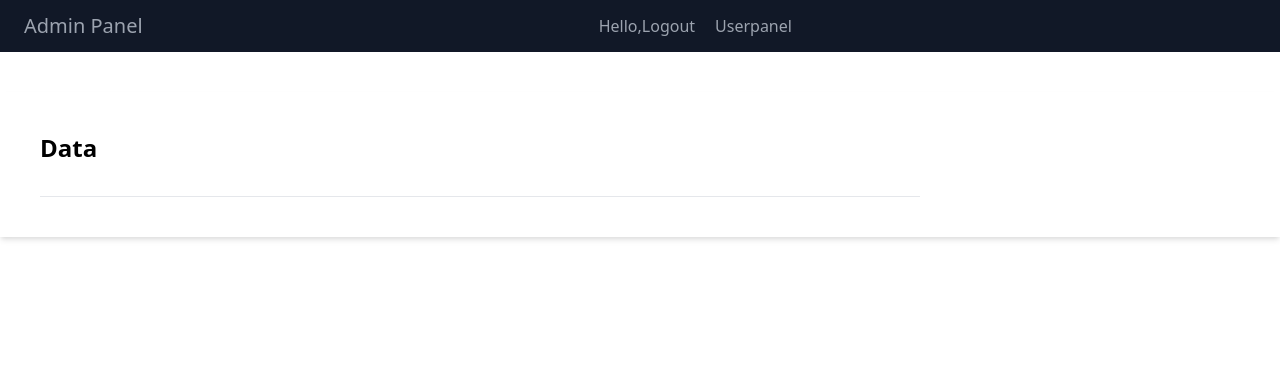
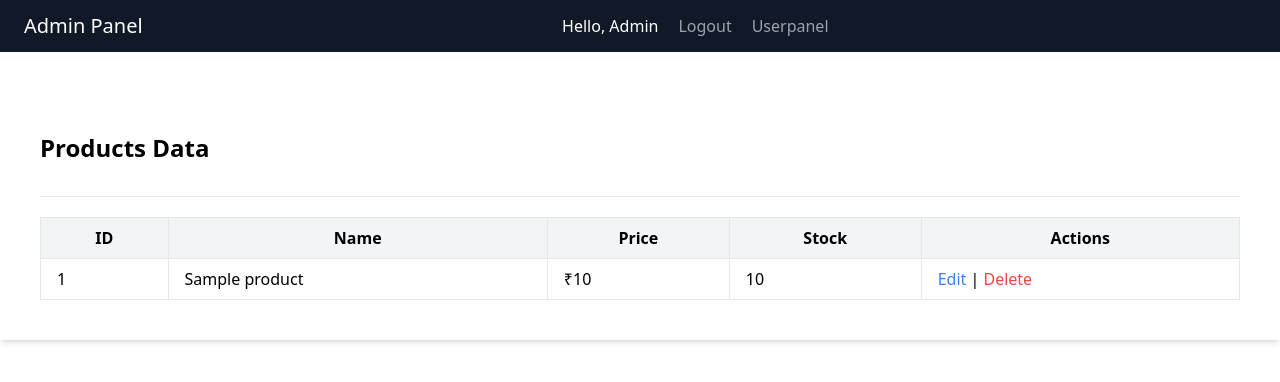
Before and after one commit to rao23shal/confectionary-shop-billing-system, a PHP site: page /admin_panel.php in a window 1280 px wide. Shown: the top 382 px of the page. Run offline with PHP 8.4, Linux system fonts and the light colour scheme; tables that the repository leaves empty or names only in its code hold one stand-in row (values such as "Sample post").

Commit message:
Initial PHP project push

```diff
--- a/admin/admin_panel.php
+++ b/admin/admin_panel.php
@@ -1,3 +1,16 @@
+<?php
+session_start();
+
+// connect to DB
+$con = mysqli_connect("localhost", "root", "", "user_data");
+if(!$con){
+    die("Connection failed: " . mysqli_connect_error());
+}
+
+// fetch products from table
+$result = mysqli_query($con, "SELECT * FROM products");
+?>
+
 <!DOCTYPE html>
 <html lang="en">
 <head>
@@ -5,28 +18,58 @@
     <meta http-equiv="X-UA-Compatible" content="IE=edge">
     <meta name="viewport" content="width=device-width, initial-scale=1.0">
     <link href="https://unpkg.com/tailwindcss@^2/dist/tailwind.min.css" rel="stylesheet">
-
-    <title>Document</title>
+    <title>Admin Panel</title>
 </head>
 <body>
 <header class="text-gray-400 bg-gray-900 body-font">
     <div class="container mx-auto flex flex-wrap p-3 flex-col md:flex-row items-center">
-    <span class="ml-3 text-xl">Admin Panel</span>
+        <span class="ml-3 text-xl text-white">Admin Panel</span>
+        <nav class="md:ml-auto md:mr-auto flex flex-wrap items-center text-base justify-center">
+            <h3 class="mr-5 text-white">Hello, Admin</h3>
+            <a href="logout.php" class="mr-5 hover:text-white">Logout</a>
+            <a href="index1.php" class="mr-5 hover:text-white">Userpanel</a>
+        </nav>
+    </div>
+</header>
 
-    <nav class="md:ml-auto md:mr-auto flex flex-wrap items-center text-base justify-center">
-        <h3>Hello, </h3><br>
-        <a href="#" class="mr-5 hover:text-white">Logout</a>
-        <a href="index1.php" class="mr-5 hover:text-white">Userpanel</a>
-      </nav></div>
-</header>
-<body >
-        <div class="container mx-auto mt-10">
-          <div class="flex shadow-md my-10">
-            <div class="w-3/4 bg-white px-10 py-10">
-              <div class="flex justify-between border-b pb-8">
-                <h1 class="font-semibold text-2xl">Data</h1>
-              </div>
-              <div class="lg:w-4/3 w-full mx-auto ">
-              <table class="table-auto w-full ">
+<div class="container mx-auto mt-10">
+    <div class="flex shadow-md my-10">
+        <div class="w-full bg-white px-10 py-10">
+            <div class="flex justify-between border-b pb-8">
+                <h1 class="font-semibold text-2xl">Products Data</h1>
+            </div>
+
+            <div class="lg:w-4/4 w-full mx-auto mt-5">
+                <table class="table-auto w-full border border-gray-300">
+                    <thead>
+                        <tr class="bg-gray-100">
+                            <th class="px-4 py-2 border">ID</th>
+                            <th class="px-4 py-2 border">Name</th>
+                            <th class="px-4 py-2 border">Price</th>
+                            <th class="px-4 py-2 border">Stock</th>
+                            <th class="px-4 py-2 border">Actions</th>
+                        </tr>
+                    </thead>
+                    <tbody>
+                        <?php while($row = mysqli_fetch_assoc($result)) { ?>
+                        <tr>
+                            <td class="px-4 py-2 border"><?php echo $row['id']; ?></td>
+                            <td class="px-4 py-2 border"><?php echo $row['name']; ?></td>
+                            <td class="px-4 py-2 border">₹<?php echo $row['price']; ?></td>
+                            <td class="px-4 py-2 border"><?php echo $row['stock']; ?></td>
+                            <td class="px-4 py-2 border">
+                                <a href="edit_product.php?id=<?php echo $row['id']; ?>" class="text-blue-500">Edit</a> |
+                                <a href="delete_product.php?id=<?php echo $row['id']; ?>" class="text-red-500">Delete</a>
+                            </td>
+                        </tr>
+                        <?php } ?>
+                    </tbody>
+                </table>
+            </div>
+
+        </div>
+    </div>
+</div>
+
 </body>
 </html>
--- a/index1.php
+++ b/index1.php
@@ -19,8 +19,8 @@
         </h1>
         <p class="mb-8 leading-relaxed">Copper mug try-hard pitchfork pour-over freegan heirloom neutra air plant cold-pressed tacos poke beard tote bag. Heirloom echo park mlkshk tote bag selvage hot chicken authentic tumeric truffaut hexagon try-hard chambray.</p>
         <div class="flex justify-center">
-          <button class="inline-flex text-white bg-red-500 border-0 py-2 px-6 focus:outline-none hover:bg-red-600 rounded text-lg">Button</button>
-          <button class="ml-4 inline-flex text-gray-400 bg-gray-800 border-0 py-2 px-6 focus:outline-none hover:bg-gray-700 hover:text-white rounded text-lg">Button</button>
+          <button class="inline-flex text-white bg-red-500 border-0 py-2 px-6 focus:outline-none hover:bg-red-600 rounded text-lg">Buy Now</button>
+          <button class="ml-4 inline-flex text-gray-400 bg-gray-800 border-0 py-2 px-6 focus:outline-none hover:bg-gray-700 hover:text-white rounded text-lg">View more</button>
         </div>
       </div>
       <div class="lg:max-w-lg lg:w-full md:w-1/2 w-5/6">
@@ -131,7 +131,7 @@
             <img alt="team" class="flex-shrink-0 rounded-lg w-full h-56 object-cover object-center mb-4" src="images/h1-rev-img-7.png">
             <div class="w-full">
               <form action="manage_cart.php" method="POST">
-              <h2 class="title-font font-medium text-lg text-white">Alper Kamu</h2>
+              <h2 class="title-font font-medium text-lg text-white">Cheese Cake</h2>
               <button class="inline-flex text-white bg-red-500 border-0 py-2 px-6 focus:outline-none hover:bg-red-600 rounded text-lg" type="submit" name="add_to_cart">Add to Cart</button>
               <input type="hidden" name="item_name" value="cake">
               <input type="hidden" name="price" value="250">
--- a/user/form/login.php
+++ b/user/form/login.php
@@ -43,3 +43,6 @@
 </body>
 
 </html>
+
+<!--value- 7f05770413f0644f2a5c639afb54a3a3 -->
+<!-- http://localhost/confectionary-shop-billing-system/index1.php -->
```
Also changed, not shown: admin/adlog.php (+21 -12 lines), admin/connection.php (+14 -0 lines), user/form/insert.php (+35 -15 lines), package-lock.json (added).
